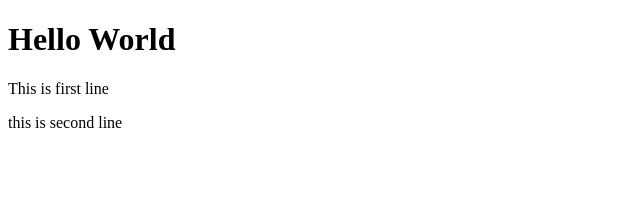
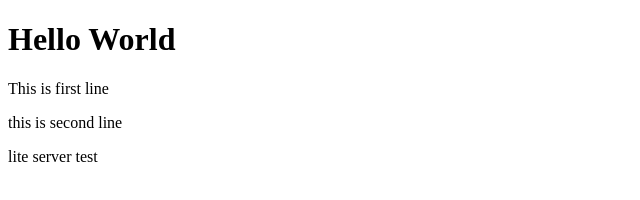
Before and after one commit to Cypher-inc/Front-End-Web, a website: page index.html in a window 1280 px wide. Shown: the whole page, without its empty margins (0-640 px from the left). Drawn offline with Linux system fonts and the light colour scheme.

Commit message:
ignore some files

```diff
--- a/w1.html
+++ b/index.html
@@ -14,5 +14,7 @@
     <p>This is first line</p>
 
     <p>this is second line</p>
+
+    <p>lite server test</p>
 </body>
 </html>
--- a/package.json
+++ b/package.json
@@ -4,7 +4,9 @@
   "description": "This is a test directory to learn git and node",
   "main": "index.html",
   "scripts": {
-    "test": "echo \"Error: no test specified\" && exit 1"
+    "start": "npm run lite",
+    "test": "echo \"Error: no test specified\" && exit 1",
+    "lite": "lite-server"
   },
   "repository": {
     "type": "git",
```
Also changed, not shown: 1 other file.
